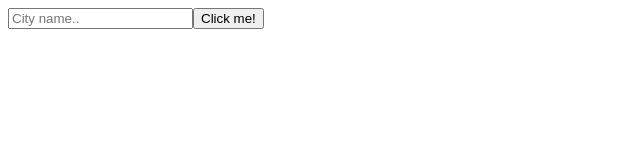
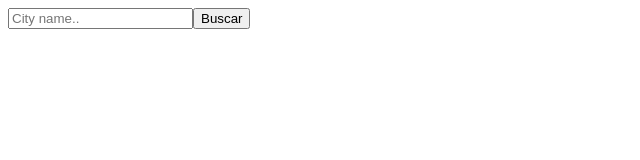
Before and after one commit to ChristoferGuimaraes/previsao-do-tempo, a React (Vite) app: page / in a window 1280 px wide. Shown: the top 160 px of the page, without its empty margins (0-640 px from the left). Built offline with nearby package versions, Linux system fonts and the light colour scheme.

Commit message:
added wind_speed to the cityData object

```diff
--- a/src/components/App.tsx
+++ b/src/components/App.tsx
@@ -1,4 +1,4 @@
-import {useState } from "react";
+import { useState } from "react";
 import getDataCity from "../services/api";
 
 interface CityData {
@@ -8,6 +8,7 @@ interface CityData {
   temp: Number;
   temp_max: Number;
   temp_min: Number;
+  speed: Number;
 }
 
 function App() {
@@ -18,11 +19,13 @@ function App() {
   function getWeather() {
     getDataCity(city)
       .then(({ data }) => {
-        setCityData(data.list[0].main);
+        let mergeCityDatas: CityData;
+        mergeCityDatas = Object.assign(data.list[0].wind, data.list[0].main);
+        setCityData(mergeCityDatas);
         setShowDataCity(true);
       })
       .catch((err) => {
-        console.log(err.message);
+        console.log(err);
         setShowDataCity(false);
       });
   }
@@ -45,7 +48,7 @@ function App() {
         placeholder="City name.."
         onChange={(e) => setCity(e.target.value)}
       ></input>
-      <button onClick={() => getWeather()}>Click me!</button>
+      <button onClick={() => getWeather()}>Buscar</button>
       {showDataCity && (
         <ul className="city-data-container">
           <li>temp: {transformCityData(cityData?.temp, "°C")}</li>
@@ -54,6 +57,7 @@ function App() {
           <li>pressure: {transformCityData(cityData?.pressure, " hPa")}</li>
           <li>temp_max: {transformCityData(cityData?.temp_max, "°C")}</li>
           <li>temp_min: {transformCityData(cityData?.temp_min, "°C")}</li>
+          <li>wind_speed: {transformCityData(cityData?.speed, " m/s")}</li>
         </ul>
       )}
     </div>
```
